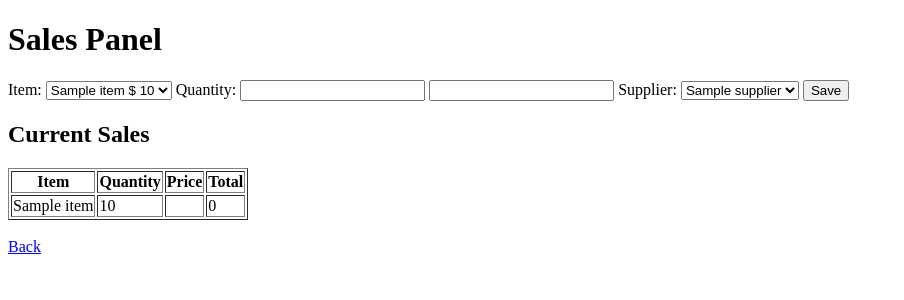
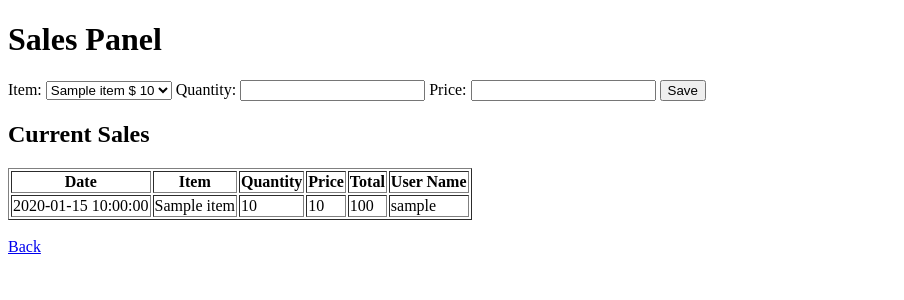
Before and after one commit to bibekb12/projectbca4, a PHP site: page /sale.php in a window 1280 px wide. Shown: the top 300 px of the page, without its empty margins (0-904 px from the left). Run offline with PHP 8.4, Linux system fonts and the light colour scheme; tables that the repository leaves empty or names only in its code hold one stand-in row (values such as "Sample post"); data that the repository does not hold is empty.

Commit message:
all adjusted

```diff
--- a/process_purchase.php
+++ b/process_purchase.php
@@ -6,10 +6,11 @@ include('db.php');
 $product_id = $_POST['product_id'];
 $quantity = intval($_POST['quantity']);
 $supplier = intval($_POST['supplier']);
-$sellingprice=floatval($_POST['sellingprice'])
+$sellprice=floatval($_POST['sellprice']);
+$costprice=floatval($_POST['costprice']);
 $userid = $_SESSION['user_id'];
 
-$update_stock = $conn->query("UPDATE items SET stock_quantity = stock_quantity + $quantity,sell_price=$sellingprice WHERE id = $product_id");
+$update_stock = $conn->query("UPDATE items SET stock_quantity = stock_quantity + $quantity,sell_price=$sellprice,price=$costprice WHERE id = $product_id");
 
 if ($update_stock)
     {
--- a/sale.php
+++ b/sale.php
@@ -12,7 +12,7 @@
         <select name="item_id" required>
         <?php
         include('db.php');
-        $result = $conn->query("SELECT id, name,price FROM items where stock_quantity>0");
+        $result = $conn->query("SELECT id, name,sell_price,price FROM items where stock_quantity>0");
         while ($row = $result->fetch_assoc()) {
             echo "<option value='{$row['id']}' data-itemcode='{$row['itemcode']}'>{$row['name']} $ {$row['price']}</option>";
         }
@@ -20,40 +20,35 @@
     </select>
         <label for="quantity">Quantity:</label>
         <input type="number" id="quantity" name="quantity" required min="1">
-        <?php $row = $result->fetch_assoc(); ?>
-<input type="number" id="price" name="price" value="<?php echo $row['price']; ?>" required step="0.01">
 
-        <label for="supplier">Supplier:</label>
-        <select name="supplier_id" required>
-            <?php
-            $supplierResult = $conn->query("SELECT id, name FROM suppliers");
-            while ($supplierRow = $supplierResult->fetch_assoc()) {
-                echo "<option value='{$supplierRow['id']}'>{$supplierRow['name']}</option>";
-            }
-            ?>
-        </select>
-
+        <label for="price">Price:</label>
+        <input type="number" id="price" name="price" value="<?php echo $row['sell_price']; ?>" required step="0.01">
         <button type="submit">Save</button>
     </form>
 
     <h2>Current Sales</h2>
     <table border="1">
             <tr>
+                <th>Date</th>
                 <th>Item</th>
                 <th>Quantity</th>
                 <th>Price</th>
                 <th>Total</th>
+                <th>User Name</th>
             </tr>
 
     <?php
-    $salesResult = $conn->query("SELECT t.id, i.name AS item_name, t.quantity, i.price AS item_price, t.supplier_id, t.transaction_date, t.type FROM transactions t JOIN items i ON t.product_id = i.id");
+    $salesResult = $conn->query("SELECT t.id, i.name AS item_name, t.quantity, i.price AS item_price, t.supplier_id, t.transaction_date, t.type,(select username from users u where t.user_id=u.id) as username FROM transactions t JOIN items i ON t.product_id = i.id order by t.transaction_date desc");
     while ($saleRow = $salesResult->fetch_assoc()) {
-        $total = $saleRow['quantity'] * $price;
+        $total = $saleRow['quantity'] * $saleRow['item_price'];
         echo "<tr>
+                <td>$saleRow[transaction_date]</td>
                 <td>{$saleRow['item_name']}</td>
                 <td>{$saleRow['quantity']}</td>
-                <td>{$price}</td>
+                <td>{$saleRow['item_price']}</td>
                 <td>{$total}</td>
+                <td>{$saleRow['username']}</td>
+
               </tr>";
     }
     ?>
```
Also changed, not shown: purchase.php (+6 -1 lines).
